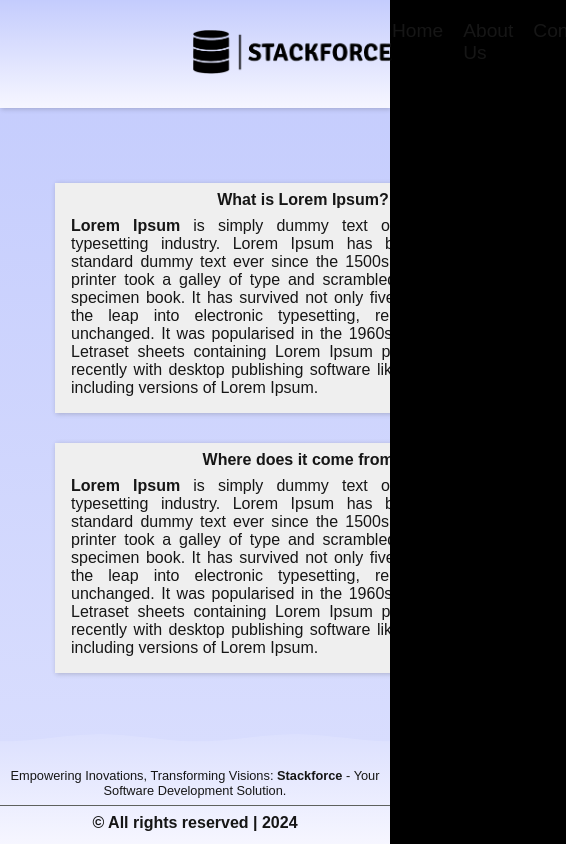
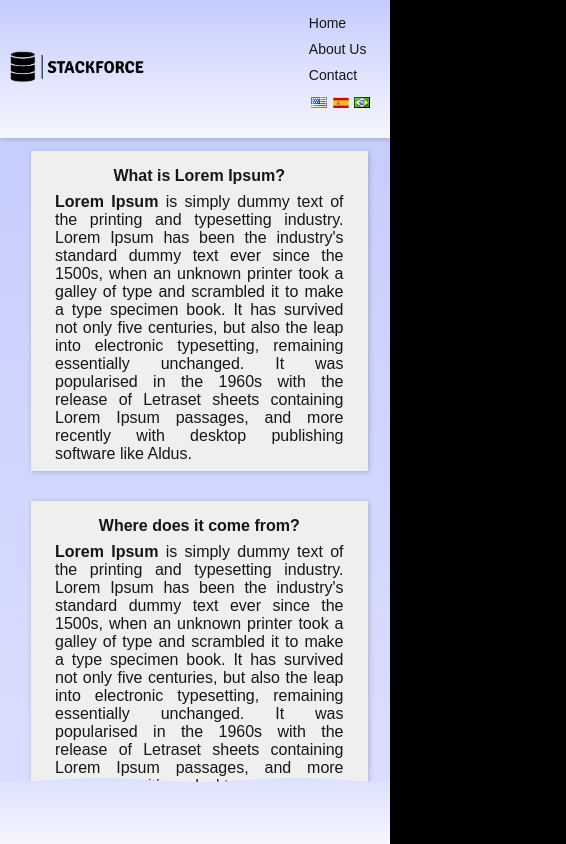
Before and after one commit to Elton-Santos/stackforce, a React (Vite) app: page / in a window 390 px wide. Shown: the top 844 px of the page, 566 px wide, since content can reach past the window. Built offline with nearby package versions, Linux system fonts and the light colour scheme.

Commit message:
responsive banner

```diff
--- a/src/components/header.tsx
+++ b/src/components/header.tsx
@@ -20,7 +20,7 @@ const Header: React.FC<HeaderProps> = () => {
       <nav className="et-menu-nav">
         <ul id="menu-menu-v2-en" className="et-menu nav">
           <li className="">
-                <a href="" aria-current="page">{t('home')}</a>
+            <a href="" aria-current="page">{t('home')}</a>
           </li>
 
           <li className="">
@@ -28,7 +28,7 @@ const Header: React.FC<HeaderProps> = () => {
           </li>
 
           <li className="">
-              <a href="">{t('contact')}</a>
+            <a href="">{t('contact')}</a>
           </li>
 
           <li className="">
@@ -44,10 +44,10 @@ const Header: React.FC<HeaderProps> = () => {
               </button>
             </div>
           </li>
-
         </ul>
       </nav>
     </header>
+
   );
 };
 
--- a/src/components/section-banner.tsx
+++ b/src/components/section-banner.tsx
@@ -18,7 +18,7 @@ const BannerSection: React.FC<BannerProps> = ({ imageUrl, altText }) => {
           It has survived not only five centuries, but also the leap into electronic typesetting,
           remaining essentially unchanged. It was popularised in the 1960s with the release of
           Letraset sheets containing Lorem Ipsum passages, and more recently with desktop publishing
-          software like Aldus PageMaker including versions of Lorem Ipsum.
+          software like Aldus.
         </p>
       </div>
 
@@ -30,8 +30,7 @@ const BannerSection: React.FC<BannerProps> = ({ imageUrl, altText }) => {
             printer took a galley of type and scrambled it to make a type specimen book. It has survived
             not only five centuries, but also the leap into electronic typesetting, remaining essentially
             unchanged. It was popularised in the 1960s with the release of Letraset sheets containing Lorem
-            Ipsum passages, and more recently with desktop publishing software like Aldus PageMaker including
-            versions of Lorem Ipsum.
+            Ipsum passages, and more recently with desktop publishing software like Aldus PageMaker.
           </p>
       </div>
 
--- a/src/styles/header.css
+++ b/src/styles/header.css
@@ -1,6 +1,7 @@
-*{
+* {
   margin: 0;
   padding: 0;
+  box-sizing: border-box;
 }
 
 header {
@@ -21,16 +22,16 @@ header {
   box-shadow: 1px 1px 5px rgba(0, 0, 0, 0.2);
 }
 
-button{
+button {
   border: none;
   margin: 0.2em;
   cursor: pointer;
 }
 
 .logo img {
-  width: 200px;
+  width: 150px;
   height: auto;
-  padding: 0 0 0 10em;
+  padding: 0 0 0 10px;
 }
 
 nav ul {
@@ -57,3 +58,49 @@ nav a:hover {
   box-shadow: inset 100px 0 0 0 #54b3d6;
   color: white;
 }
+
+/* Media Query para Tablets e Dispositivos Menores */
+@media screen and (max-width: 1024px) {
+  nav ul {
+    margin-right: 0;
+    flex-direction: column;
+    align-items: flex-start;
+  }
+
+  nav li {
+    margin-right: 0;
+    margin-bottom: 10px;
+  }
+}
+
+/* Media Query para Dispositivos Móveis */
+@media screen and (max-width: 768px) {
+  header {
+    padding: 15px 0;
+  }
+
+  .et-menu-nav{
+    padding: 0 1rem 0 0;
+    width: 50%;
+    font-size: 14px;;
+  }
+
+  .logo img {
+    width: 50%;
+    padding: 10px;
+  }
+
+  nav {
+    margin-right: 0;
+  }
+
+  nav ul {
+    flex-direction: column;
+    align-items: flex-start;
+  }
+
+  nav li {
+    margin-right: 0;
+    margin-bottom: 10px;
+  }
+}
--- a/src/styles/section-context-one.css
+++ b/src/styles/section-context-one.css
@@ -1,10 +1,41 @@
-.section-context-one{
+.section-banner {
     background-color: #c4ccfd;
     background-image: linear-gradient(180deg, #c4ccfd 0%, #f6f6ff 100%);
-    height: 100em;
-    z-index: -3;
-    position: relative;
-    padding: 3.5em 2.5em 0.5em;
-    margin-bottom: -844px;
-    clip-path: polygon(100% 0%, 0% 0% , 0.00% 50.67%, 2.00% 50.65%, 4.00% 50.62%, 6.00% 50.56%, 8.00% 50.49%, 10.00% 50.39%, 12.00% 50.28%, 14.00% 50.17%, 16.00% 50.04%, 18.00% 49.92%, 20.00% 49.79%, 22.00% 49.68%, 24.00% 49.58%, 26.00% 49.49%, 28.00% 49.42%, 30.00% 49.37%, 32.00% 49.34%, 34.00% 49.33%, 36.00% 49.35%, 38.00% 49.40%, 40.00% 49.46%, 42.00% 49.54%, 44.00% 49.64%, 46.00% 49.75%, 48.00% 49.88%, 50.00% 50.00%, 52.00% 50.12%, 54.00% 50.25%, 56.00% 50.36%, 58.00% 50.46%, 60.00% 50.54%, 62.00% 50.60%, 64.00% 50.65%, 66.00% 50.67%, 68.00% 50.66%, 70.00% 50.63%, 72.00% 50.58%, 74.00% 50.51%, 76.00% 50.42%, 78.00% 50.32%, 80.00% 50.21%, 82.00% 50.08%, 84.00% 49.96%, 86.00% 49.83%, 88.00% 49.72%, 90.00% 49.61%, 92.00% 49.51%, 94.00% 49.44%, 96.00% 49.38%, 98.00% 49.35%, 100.00% 49.33%);
+    text-align: center;
+    color: #161616;
+    padding: 7.5em 2.5em 0.5em;
+    clip-path: polygon(100% 0%, 0% 0%, 0.00% 50.67%, 2.00% 50.65%, 4.00% 50.62%, 6.00% 50.56%, 8.00% 50.49%, 10.00% 50.39%, 12.00% 50.28%, 14.00% 50.17%, 16.00% 50.04%, 18.00% 49.92%, 20.00% 49.79%, 22.00% 49.68%, 24.00% 49.58%, 26.00% 49.49%, 28.00% 49.42%, 30.00% 49.37%, 32.00% 49.34%, 34.00% 49.33%, 36.00% 49.35%, 38.00% 49.40%, 40.00% 49.46%, 42.00% 49.54%, 44.00% 49.64%, 46.00% 49.75%, 48.00% 49.88%, 50.00% 50.00%, 52.00% 50.12%, 54.00% 50.25%, 56.00% 50.36%, 58.00% 50.46%, 60.00% 50.54%, 62.00% 50.60%, 64.00% 50.65%, 66.00% 50.67%, 68.00% 50.66%, 70.00% 50.63%, 72.00% 50.58%, 74.00% 50.51%, 76.00% 50.42%, 78.00% 50.32%, 80.00% 50.21%, 82.00% 50.08%, 84.00% 49.96%, 86.00% 49.83%, 88.00% 49.72%, 90.00% 49.61%, 92.00% 49.51%, 94.00% 49.44%, 96.00% 49.38%, 98.00% 49.35%, 100.00% 49.33%);
 }
+
+.div_banner_one,
+.div_banner_two {
+    background-color: #efefef;
+    margin: 15px;
+    padding: 1rem;
+    box-shadow: 1px 1px 5px rgba(0, 0, 0, 0.2);
+}
+
+.div_banner_one p,
+.div_banner_two p {
+    text-align: justify;
+}
+
+@media screen and (max-width: 1024px) {
+    .section-banner {
+        padding: 4em 1.5em 0.5em;
+        margin-top: 5.5em;
+    }
+
+    .div_banner_one,
+    .div_banner_two {
+        width: 94%;
+        height: 100%;
+
+    }
+}
+
+@media screen and (max-width: 768px) {
+    .section-banner {
+        padding: 3em 1em 0.5em;
+    }
+}
```
